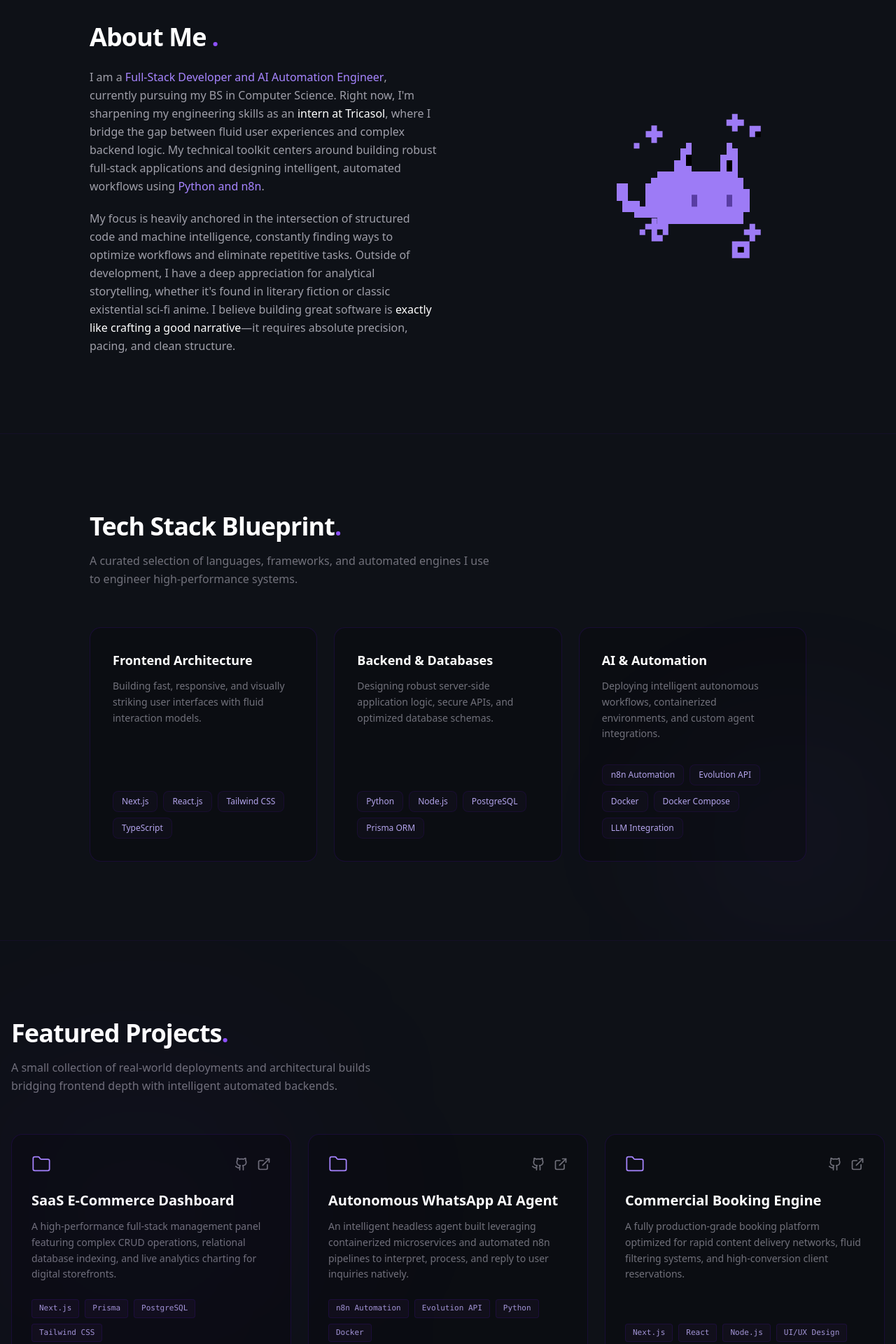
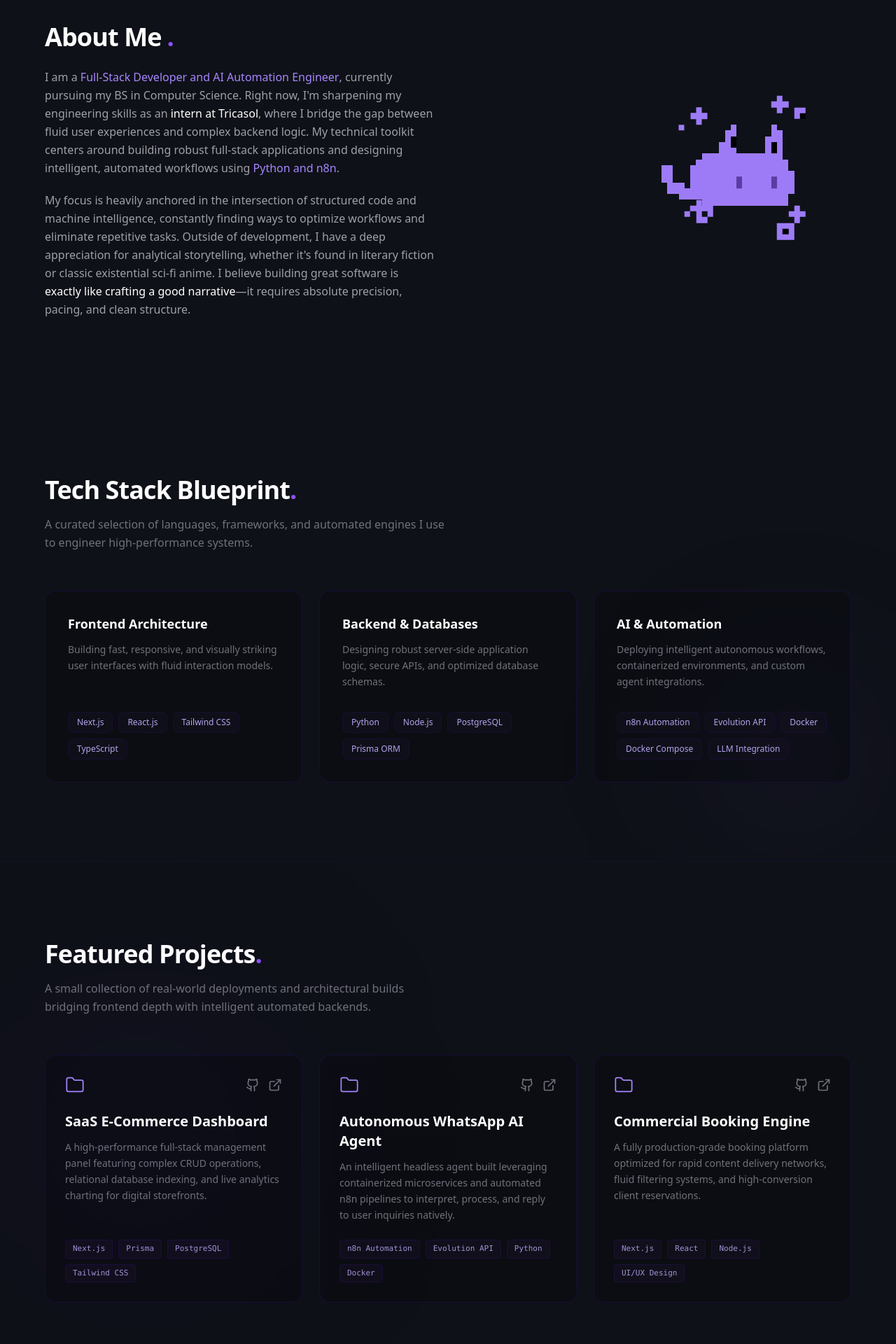
Before and after one commit to kaze1-dev/portfolio, a Next.js app: page / in a window 1280 px wide. Shown: the part 880-2800 px from the top of the page at 70% size. Built offline with nearby package versions, Linux system fonts and the light colour scheme.

Commit message:
Feat: margin fix 2

```diff
--- a/components/About.tsx
+++ b/components/About.tsx
@@ -81,7 +81,7 @@ export const PixelCat: React.FC<PixelCatProps> = ({ className = 'w-64 h-64 sm:w-
 const About = () => {
   return (
     <section id="about" className="bg-[#0E1117] text-zinc-400 py-20 sm:py-28 px-4 border-t border-violet-950/20">
-      <div className="max-w-5xl mx-auto grid grid-cols-1 md:grid-cols-2 gap-12 md:gap-8 items-center">
+      <div className="max-w-6xl mx-auto grid grid-cols-1 md:grid-cols-2 gap-12 md:gap-8 items-center">
         <div className="flex flex-col justify-center">
           <h2 className="text-3xl sm:text-4xl font-bold text-white tracking-tight mb-6 flex items-center gap-2">
             About Me<span className="text-violet-500">.</span>
--- a/components/Footer.tsx
+++ b/components/Footer.tsx
@@ -9,7 +9,7 @@ const Footer = () => {
 
   return (
     <footer className="bg-[#0E1117] text-zinc-500 py-8 px-4 border-t border-violet-950/30">
-      <div className="max-w-5xl mx-auto flex flex-col sm:flex-row items-center justify-between gap-4">
+      <div className="max-w-6xl mx-auto flex flex-col sm:flex-row items-center justify-between gap-4">
         <div className="flex flex-col sm:flex-row items-center gap-2 sm:gap-6 text-sm text-center sm:text-left">
           <div className="font-bold text-white tracking-wide select-none">
             Faisal Abbas<span className="text-violet-500">.</span>
--- a/components/Header.tsx
+++ b/components/Header.tsx
@@ -5,7 +5,7 @@ import { LuMail, LuGithub, LuLinkedin } from 'react-icons/lu';
 const Header = () => {
   return (
     <header className="bg-[#0E1117] text-violet-300 sticky top-0 z-50  transition-colors duration-300">
-      <div className="max-w-5xl mx-auto h-16 px-4 flex items-center justify-between">
+      <div className="max-w-6xl mx-auto h-16 px-4 flex items-center justify-between">
 
         <div className="flex items-center space-x-8">
           <div className="text-lg font-bold tracking-wide text-violet-400 cursor-pointer select-none">
--- a/components/Projects.tsx
+++ b/components/Projects.tsx
@@ -29,12 +29,10 @@ const Projects = () => {
   return (
     <section id="projects" className="bg-[#0E1117] text-zinc-400 py-20 sm:py-28 px-4 border-t border-violet-950/20 relative overflow-hidden">
 
-      {/* Dynamic Background Light Effect */}
-      <div className="absolute top-1/4 left-0 w-[400px] h-[400px] bg-violet-600/5 rounded-full blur-[150px] pointer-events-none" />
+      <div className="absolute top-1/4 left-0 w-100 h-100 bg-violet-600/5 rounded-full blur-[150px] pointer-events-none" />
 
-      <div className="max-w-7xl mx-auto">
+      <div className="max-w-6xl mx-auto">
 
-        {/* Section Header */}
         <div className="mb-14">
           <h2 className="text-3xl sm:text-4xl font-bold text-white tracking-tight mb-4">
             Featured Projects<span className="text-violet-500">.</span>
@@ -43,8 +41,6 @@ const Projects = () => {
             A small collection of real-world deployments and architectural builds bridging frontend depth with intelligent automated backends.
           </p>
         </div>
-
-        {/* Projects Cards Container */}
         <div className="grid grid-cols-1 md:grid-cols-3 gap-6">
           {projects.map((project, index) => (
             <div
@@ -52,7 +48,6 @@ const Projects = () => {
               className="bg-black/20 border border-violet-950/40 p-6 sm:p-7 rounded-2xl transition-all duration-300 hover:border-violet-500/30 hover:bg-black/40 group flex flex-col justify-between hover:-translate-y-1"
             >
               <div>
-                {/* Card Top Row: Folder and Action Links */}
                 <div className="flex items-center justify-between mb-6">
                   <div className="text-violet-400 group-hover:text-violet-300 transition-colors duration-300">
                     <LuFolder size={28} strokeWidth={1.5} />
@@ -78,19 +73,13 @@ const Projects = () => {
                     </a>
                   </div>
                 </div>
-
-                {/* Project Title */}
                 <h3 className="text-xl font-bold text-white mb-3 group-hover:text-violet-400 transition-colors duration-300">
                   {project.title}
                 </h3>
-
-                {/* Project Description */}
                 <p className="text-sm text-zinc-500 mb-6 leading-relaxed">
                   {project.description}
                 </p>
               </div>
-
-              {/* Technology Tags Stack */}
               <div className="flex flex-wrap gap-2 mt-auto">
                 {project.tags.map((tag, tIdx) => (
                   <span
--- a/components/Skills.tsx
+++ b/components/Skills.tsx
@@ -24,7 +24,7 @@ const TechStack = () => {
 
       <div className="absolute bottom-0 right-0 w-75 h-75 bg-violet-500/5 rounded-full blur-[120px] pointer-events-none" />
 
-      <div className="max-w-5xl mx-auto">
+      <div className="max-w-6xl mx-auto">
         <div className="mb-14">
           <h2 className="text-3xl sm:text-4xl font-bold text-white tracking-tight mb-4">
             Tech Stack Blueprint<span className="text-violet-500">.</span>
```
